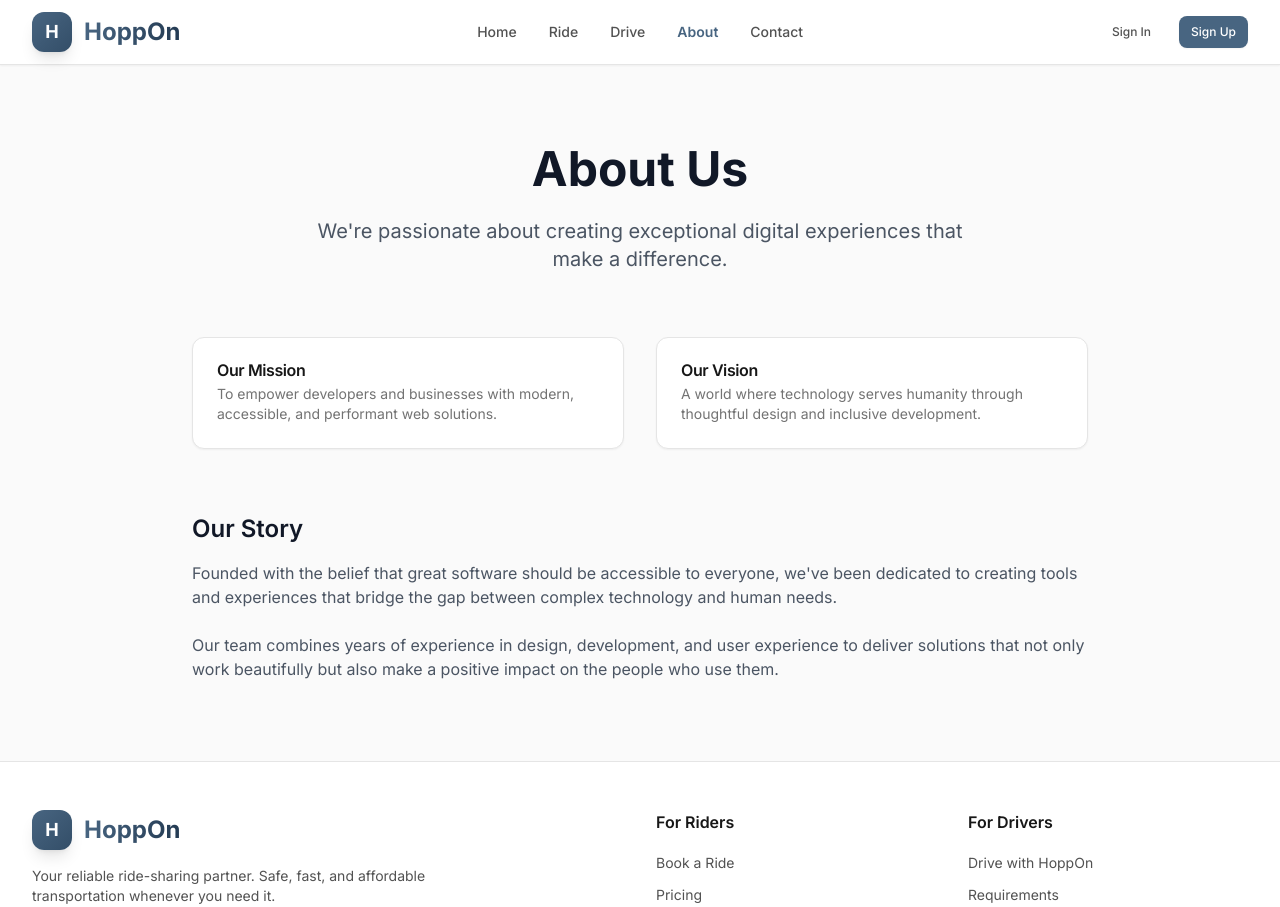
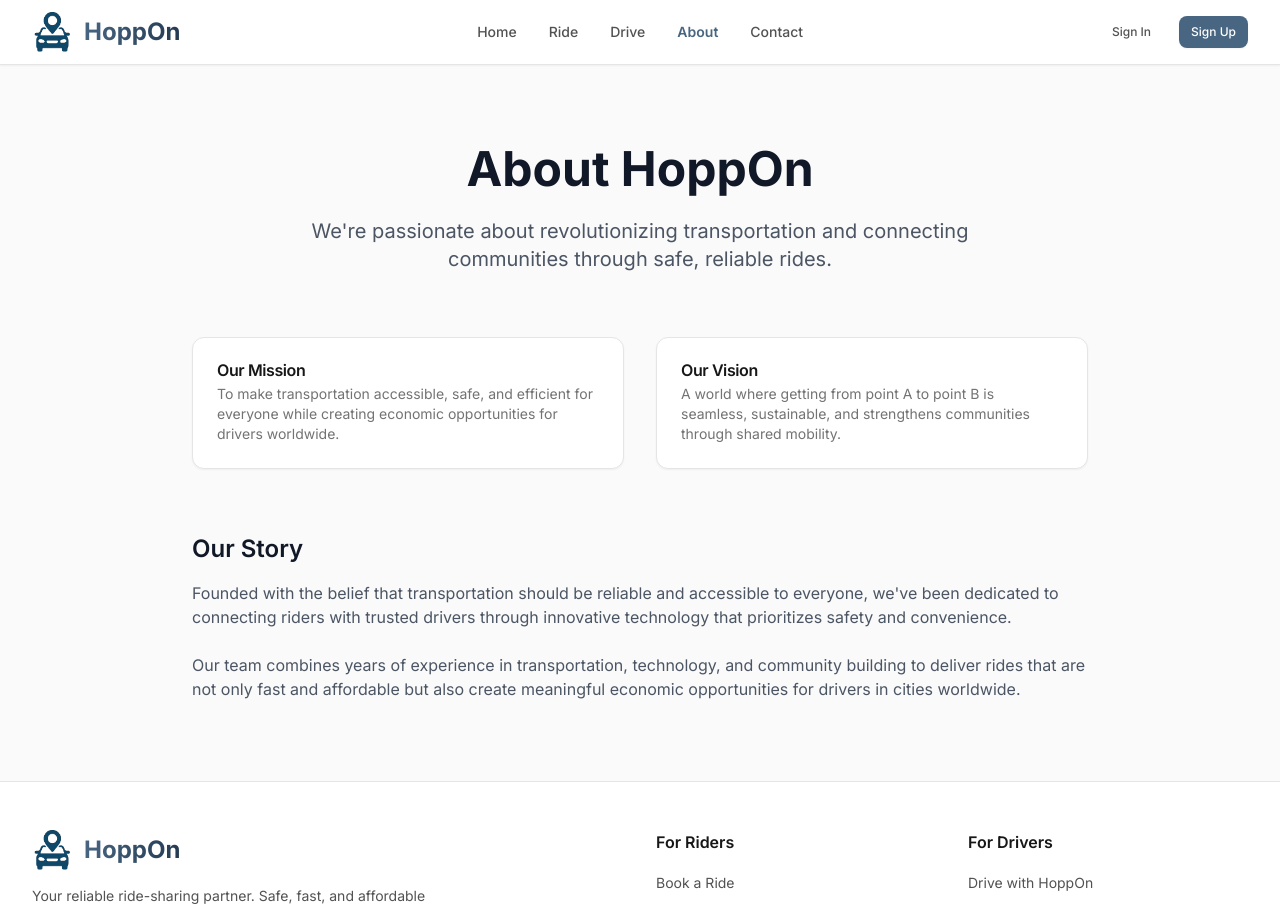
Before and after one commit to tanaymishra/Siddhi, a React (Vite) app: page /about in a window 1280 px wide. Shown: the top 907 px of the page. Built offline with nearby package versions, Linux system fonts and the light colour scheme.

Commit message:
Header is now fixed with logo

```diff
--- a/src/components/layout/Footer.tsx
+++ b/src/components/layout/Footer.tsx
@@ -10,8 +10,12 @@ const Footer: React.FC = () => {
             {/* Brand */}
             <div className="col-span-1 md:col-span-2">
               <Link to="/" className="flex items-center space-x-3 mb-4">
-                <div className="w-10 h-10 bg-gradient-to-br from-primary-600 to-primary-700 rounded-xl shadow-lg flex items-center justify-center">
-                  <span className="text-white font-bold text-lg">H</span>
+                <div className="w-10 h-10 flex items-center justify-center">
+                  <img
+                    src="/logo.png"
+                    alt="HoppOn Logo"
+                    className="w-10 h-10 object-contain"
+                  />
                 </div>
                 <span className="text-2xl font-bold bg-gradient-to-r from-primary-600 to-primary-800 bg-clip-text text-transparent">
                   HoppOn
--- a/src/components/layout/Header.tsx
+++ b/src/components/layout/Header.tsx
@@ -28,11 +28,15 @@ const Header: React.FC = () => {
           {/* Logo */}
           <Link to="/" className="flex items-center space-x-3">
             <motion.div
-              className="w-10 h-10 bg-gradient-to-br from-primary-600 to-primary-700 rounded-xl shadow-lg flex items-center justify-center"
+              className="w-10 h-10 flex items-center justify-center"
               whileHover={{ scale: 1.05 }}
               whileTap={{ scale: 0.95 }}
             >
-              <span className="text-white font-bold text-lg">H</span>
+              <img
+                src="/logo.png"
+                alt="HoppOn Logo"
+                className="w-10 h-10 object-contain"
+              />
             </motion.div>
             <span className="text-2xl font-bold bg-gradient-to-r from-primary-600 to-primary-800 bg-clip-text text-transparent">
               HoppOn
@@ -45,8 +49,7 @@ const Header: React.FC = () => {
               <Link
                 key={item.name}
                 to={item.href}
-                className={`text-sm font-medium transition-colors hover:text-primary-600 ${
-                  isActive(item.href)
+                className={`text-sm font-medium transition-colors hover:text-primary-600 ${isActive(item.href)
                   ? 'text-primary-600 font-semibold'
                   : 'text-neutral-600'
                   }`}
@@ -109,8 +112,7 @@ const Header: React.FC = () => {
                 <Link
                   key={item.name}
                   to={item.href}
-                  className={`block text-sm font-medium transition-colors hover:text-primary-600 ${
-                    isActive(item.href)
+                  className={`block text-sm font-medium transition-colors hover:text-primary-600 ${isActive(item.href)
                     ? 'text-primary-600 font-semibold'
                     : 'text-neutral-600'
                     }`}
--- a/src/pages/About.tsx
+++ b/src/pages/About.tsx
@@ -13,10 +13,10 @@ const About: React.FC = () => {
       >
         <div className="text-center mb-16">
           <h1 className="text-4xl md:text-5xl font-bold text-gray-900 mb-6">
-            About Us
+            About HoppOn
           </h1>
           <p className="text-xl text-gray-600 max-w-2xl mx-auto">
-            We're passionate about creating exceptional digital experiences that make a difference.
+            We're passionate about revolutionizing transportation and connecting communities through safe, reliable rides.
           </p>
         </div>
 
@@ -25,7 +25,7 @@ const About: React.FC = () => {
             <CardHeader>
               <CardTitle>Our Mission</CardTitle>
               <CardDescription>
-                To empower developers and businesses with modern, accessible, and performant web solutions.
+                To make transportation accessible, safe, and efficient for everyone while creating economic opportunities for drivers worldwide.
               </CardDescription>
             </CardHeader>
           </Card>
@@ -34,7 +34,7 @@ const About: React.FC = () => {
             <CardHeader>
               <CardTitle>Our Vision</CardTitle>
               <CardDescription>
-                A world where technology serves humanity through thoughtful design and inclusive development.
+                A world where getting from point A to point B is seamless, sustainable, and strengthens communities through shared mobility.
               </CardDescription>
             </CardHeader>
           </Card>
@@ -43,14 +43,14 @@ const About: React.FC = () => {
         <div className="prose prose-lg max-w-none">
           <h2 className="text-2xl font-semibold text-gray-900 mb-4">Our Story</h2>
           <p className="text-gray-600 mb-6">
-            Founded with the belief that great software should be accessible to everyone, we've been
-            dedicated to creating tools and experiences that bridge the gap between complex technology
-            and human needs.
+            Founded with the belief that transportation should be reliable and accessible to everyone, we've been
+            dedicated to connecting riders with trusted drivers through innovative technology that prioritizes
+            safety and convenience.
           </p>
           <p className="text-gray-600">
-            Our team combines years of experience in design, development, and user experience to
-            deliver solutions that not only work beautifully but also make a positive impact on
-            the people who use them.
+            Our team combines years of experience in transportation, technology, and community building to
+            deliver rides that are not only fast and affordable but also create meaningful economic
+            opportunities for drivers in cities worldwide.
           </p>
         </div>
       </motion.div>
```
Also changed, not shown: public/logo.png (added). Lines whose indentation alone changed are shown as unchanged.
